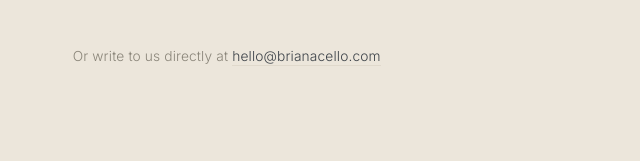
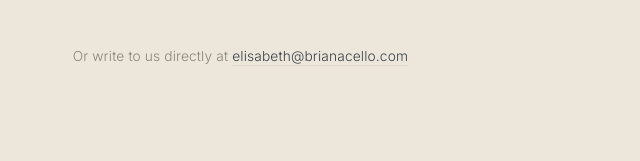
Before and after one commit to briachz/briachz.github.io, a plain HTML site: page index.html in a window 1280 px wide. Shown: the part 8819-8980 px from the top of the page, 557-1197 px from the left. Drawn offline with Linux system fonts and the light colour scheme.

Commit message:
Update index.html

```diff
--- a/index.html
+++ b/index.html
@@ -1221,7 +1221,7 @@ document.querySelectorAll('.faq-q').forEach(q=>{
 /* ---- contact form → Formspree (AJAX, inline success) ---- */
 (function(){
   // assemble address from parts so the full string isn't in the page source
-  const user='hello', domain='brianacello.com';
+  const user='elisabeth', domain='brianacello.com';
   const link=document.getElementById('contactEmail');
   if(link){
     const addr=user+'@'+domain;
```
